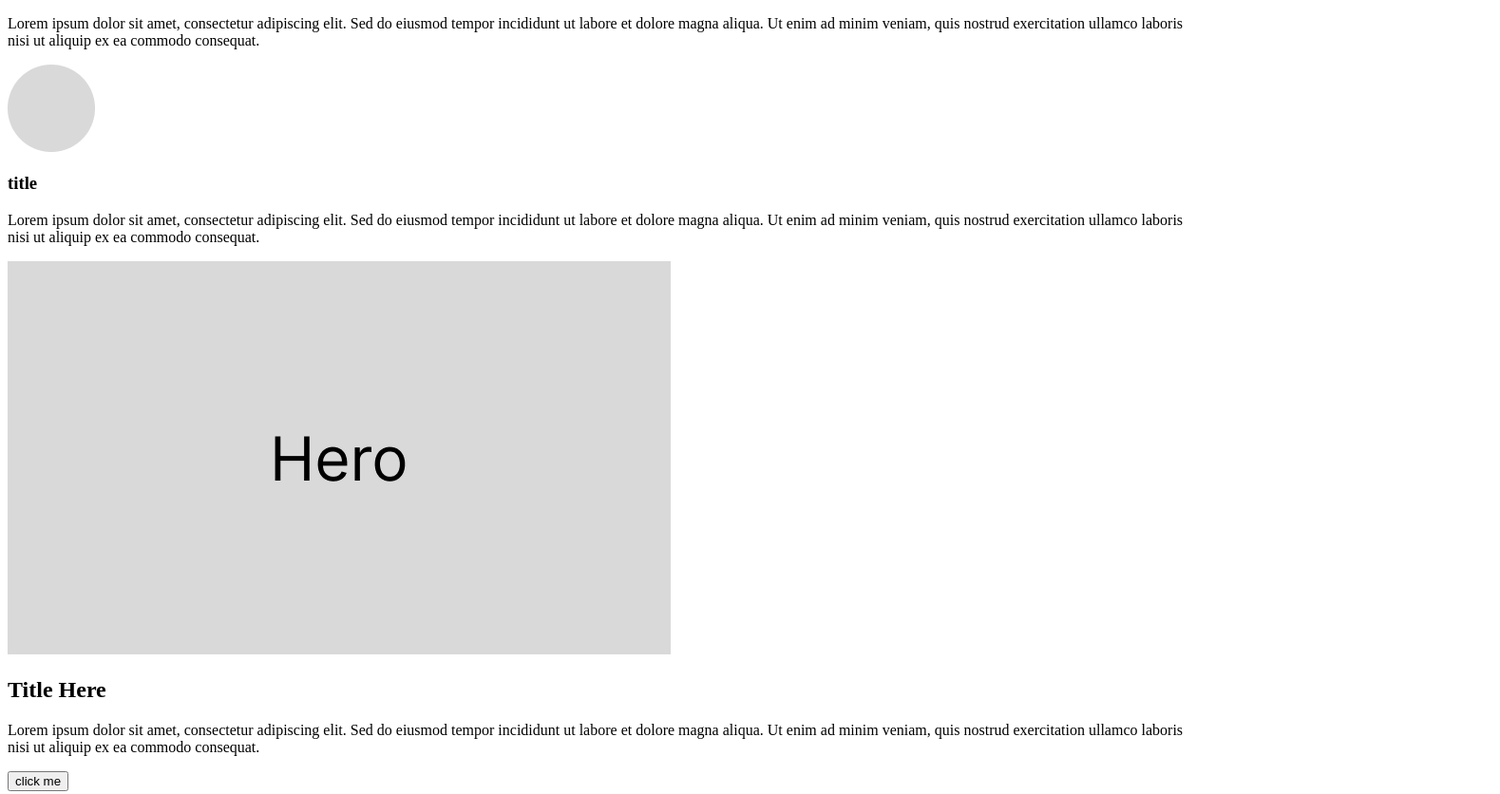
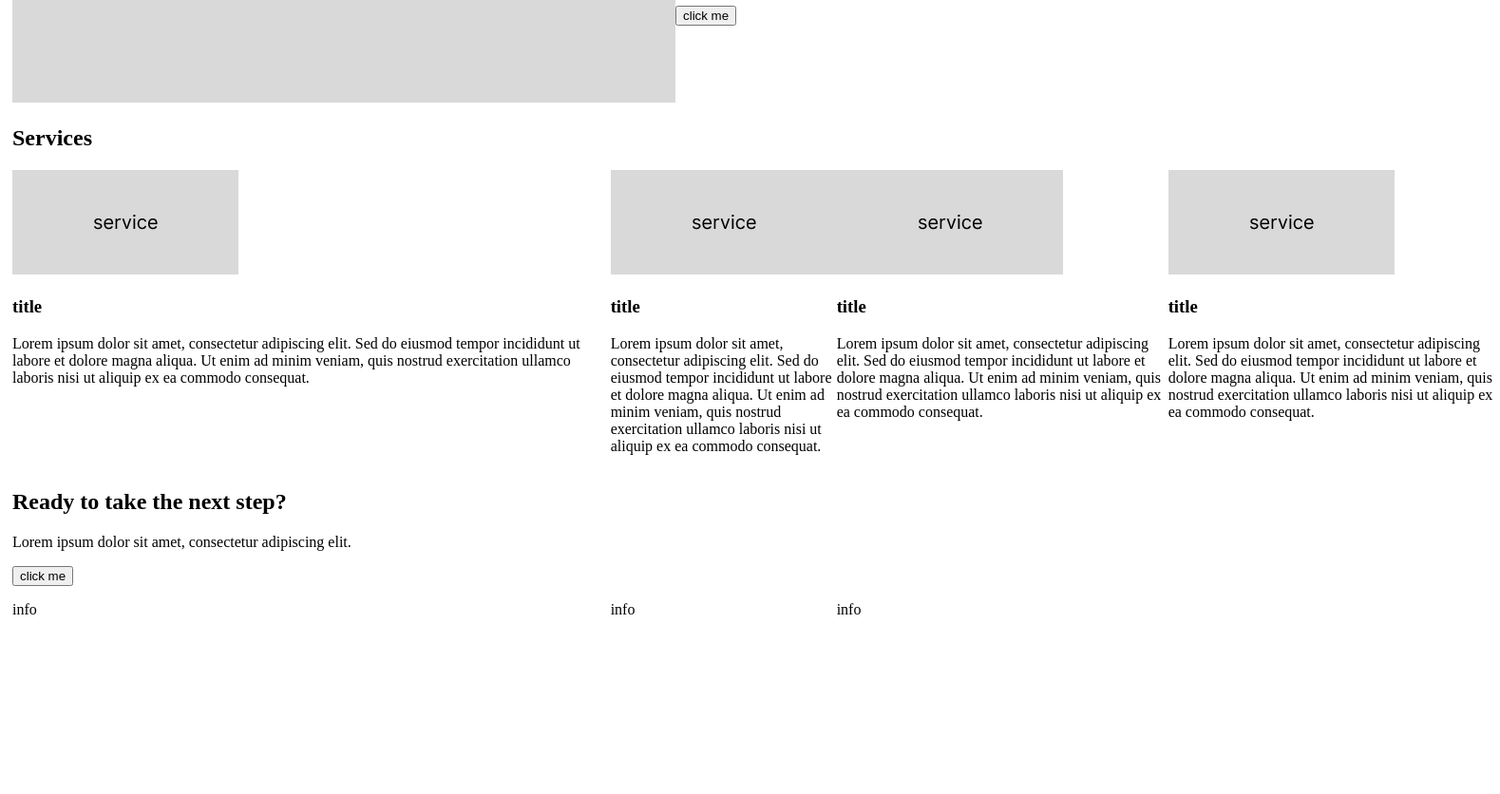
Before and after one commit to viviane2796/imed2315-p1, a plain HTML site: page index.html in a window 1280 px wide. Shown: the part 1102-1938 px from the top of the page at 95% size, 1579 px wide, since content can reach past the window. After the commit the page ends 1782 px from the top, so only its background shows below. Drawn offline with Linux system fonts and the light colour scheme.

Commit message:
grid styling

```diff
--- a/css/style.css
+++ b/css/style.css
@@ -0,0 +1,36 @@
+.vContainer{
+display: grid;
+grid-template-areas: 'vLogo vLogo vLogo vLogo vLogo vLogo vNav vNav vNav vNav vNav vNav'
+'vHeroContent vHeroContent vHeroContent vHeroContent vHeroContent vHeroContent vHeroMedia vHeroMedia vHeroMedia vHeroMedia vHeroMedia vHeroMedia'
+'vfeature vfeature vfeature vfeature vfeature1 vfeature1 vfeature1 vfeature1 vfeature2 vfeature2 vfeature2 vfeature2 '
+'vAboutMedia vAboutMedia vAboutMedia vAboutMedia vAboutContent vAboutContent vAboutContent vAboutContent vAboutContent vAboutContent vAboutContent vAboutContent'
+'vServiceTitle vServiceTitle vServiceTitle vServiceTitle vServiceTitle vServiceTitle vServiceTitle vServiceTitle vServiceTitle vServiceTitle vServiceTitle vServiceTitle'
+'vServiceBox vServiceBox vServiceBox vServiceBox1 vServiceBox1 vServiceBox1 vServiceBox2 vServiceBox2 vServiceBox2 vServiceBox3 vServiceBox3 vServiceBox3'
+'vAction vAction vAction vAction vAction vAction vAction vAction vAction vAction vAction vAction'
+'vFooterInfo vFooterInfo vFooterInfo vFooterInfo1 vFooterInfo1 vFooterInfo1 vFooterInfo2 vFooterInfo2 vFooterInfo2 vFooterInfo3 vFooterInfo3 vFooterInfo3'
+;
+padding: 5px;
+grid-area: 5px;
+
+
+
+}
+
+.vLogo {grid-area: vLogo;}
+.vNav {grid-area: vNav;}
+.vHeroContent{grid-area: vHeroContent;}
+.vHeroMedia{grid-area: vHeroMedia;}
+.vfeature{grid-area: vfeature;}
+.vfeature1{grid-area: vfeature1;}
+.vfeature2{grid-area: vfeature2;}
+.vAboutMedia{grid-area: vAboutMedia;}
+.vAboutContent{grid-area: vAboutContent;}
+.vServiceTitle{grid-area: vServiceTitle;}
+.vServiceBox{grid-area: vServiceBox;}
+.vServiceBox1{grid-area: vServiceBox1;}
+.vServiceBox2{grid-area: vServiceBox2;}
+.vServiceBox3{grid-area: vServiceBox3;}
+.vAction{grid-area: vAction;}
+.vFooterInfo{grid-area: vFooterInfo;}
+.vFooterInfo1{grid-area: vFooterInfo1;}
+.vFooterInfo2{grid-area: vFooterInfo2;}
--- a/index.html
+++ b/index.html
@@ -10,7 +10,7 @@
 
 <body>
     <div class="vContainer">
-        <header>
+
             <div class="vLogo">
                 <img src="images/logo.png" alt="my logo" />
             </div>
@@ -23,8 +23,8 @@
                     <li>contact</li>
                 </ul>
             </div>
-        </header>
-        <section>
+
+
             <div class="vHeroContent">
                 <h1>Title Here</h1>
                 <p>Lorem ipsum dolor sit amet, consectetur adipiscing elit. Sed do eiusmod tempor incididunt ut labore
@@ -36,8 +36,8 @@
             <div class="vHeroMedia">
                 <img src="images/hero.png" alt="hero image" />
             </div>
-        </section>
-        <section>
+
+
             <div class="vfeature">
                 <img src="images/feature.png">
                 <h3>title</h3>
@@ -61,10 +61,10 @@
 
             </div>
 
-        </section>
 
 
-        <section>
+
+
             <div class="vAboutMedia">
                 <img src="images/hero.png" alt="hero image" />
             </div>
@@ -76,8 +76,7 @@
                 <button> click me</button>
 
             </div>
-        </section>
-        <section>
+
             <div class="vServiceTitle">
                 <h2> Services</h2>
             </div>
@@ -103,17 +102,23 @@
                     et dolore magna aliqua. Ut enim ad minim veniam, quis nostrud exercitation ullamco laboris nisi ut
                     aliquip ex ea commodo consequat.</p>
             </div>
+            <div class="vServiceBox3">
+                <img src="images/service.png" />
+                <h3> title</h3>
+                <p>Lorem ipsum dolor sit amet, consectetur adipiscing elit. Sed do eiusmod tempor incididunt ut labore
+                    et dolore magna aliqua. Ut enim ad minim veniam, quis nostrud exercitation ullamco laboris nisi ut
+                    aliquip ex ea commodo consequat.</p>
+            </div>
 
-        </section>
 
-        <section>
+
             <div class="vAction">
                 <h2> Ready to take the next step?</h2>
                 <p>Lorem ipsum dolor sit amet, consectetur adipiscing elit.</p>
                 <button>click me</button>
             </div>
-        </section>
-        <footer>
+
+
             <div class="vFooterInfo">
                 <p>info</p>
 
@@ -130,7 +135,7 @@
                 <p>info</p>
 
             </div>
-        </footer>
+
 
     </div>
 </body>
```
